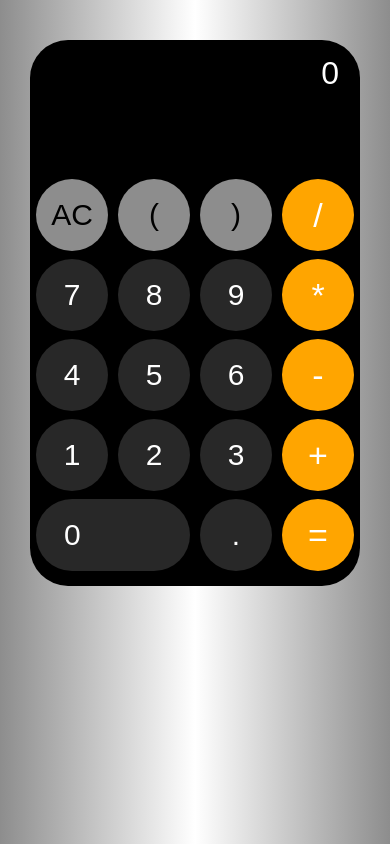
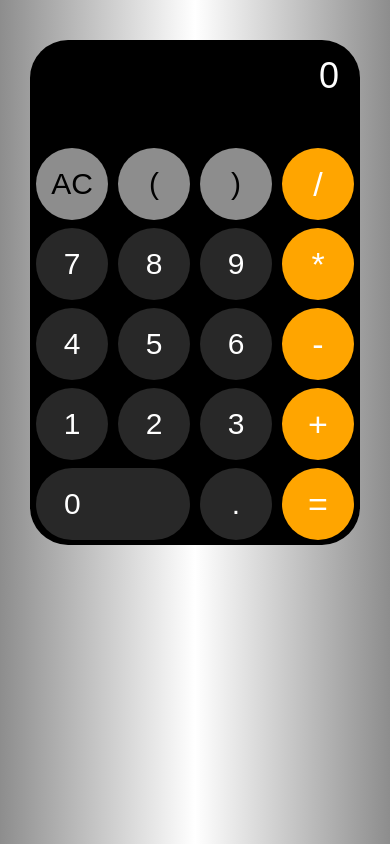
Before and after one commit to fredrosselet/calculator, a React app: page / in a window 390 px wide. Built offline with nearby package versions, Linux system fonts and the light colour scheme.

Commit message:
better css for mobile

```diff
--- a/public/index.html
+++ b/public/index.html
@@ -2,7 +2,7 @@
 <html>
   <head>
     <meta charset="UTF-8"/>
-    <meta name="viewport"/>
+    <meta name="viewport" content="width=device-width">
     <title>Calculator</title>
     <link href="styles.css" rel="stylesheet">
   </head>
--- a/public/styles.css
+++ b/public/styles.css
@@ -21,7 +21,6 @@ body {
   padding: 5px;
   border-radius: 38px;
   width: 320px;
-  height: 536px;
   text-align: right;
 }
 
@@ -48,16 +47,21 @@ button:active {
 }
 
 .result, .operation {
-  margin: 0 16px;
-  font-size: 32px;
-  overflow-x: auto;
+  margin: 4px 16px;
+  height: 36px;
+  overflow: auto;
+  white-space: nowrap;
 }
 
 .result {
   margin-top: 10px;
+  font-size: 36px;
+  display: flex;
+  flex-direction: row-reverse;
 }
 
 .operation {
+  font-size: 24px;
   width: 90%;
   text-align: right;
   border: none;
@@ -107,20 +111,14 @@ button:active {
   * {
     margin: 0;
     padding: 0;
-    box-sizing: border-box;
     background-image: none;
     background-color: black;
   }
 
   .calculator {
     width: 100vw;
-    height: 100vh;
     border-radius: 0;
     margin: 0;
-  }
-
-  .result, .operation {
-    font-size: 120px;
   }
 
   .result {
@@ -130,23 +128,15 @@ button:active {
   .operation {
     width: 90vw;
     height: 10vh;
-    caret-color: transparent;
   }
 
   button {
-    width: 180px;
-    height: 180px;
-    font-size: 80px;
-  }
-
-  .\2F, .\2A, .\2D, .\2B, .\3D { /* /, *, - , + , = */
-    font-size: 86px;
+    width: 20vw;
+    height: 20vw;
   }
 
   .\30 { /* 0 */
-    width: 440px;
-    border-radius: 100px;
-    padding: 0 80px;
+    width: 45vw;
+    padding: 0 8vw;
   }
-
 }
```
Also changed, not shown: 1 other file (tests, documents, lock files or other folders).
